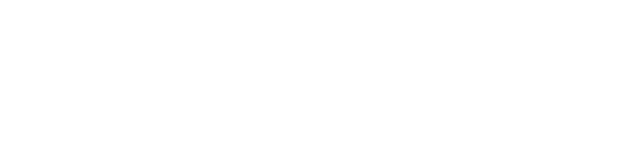
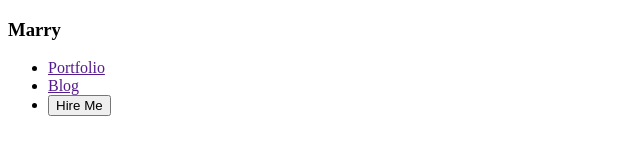
Before and after one commit to faruksiraje1469/web-developer-portfolio, a plain HTML site: page index.html in a window 1280 px wide. Shown: the whole page, without its empty margins (0-640 px from the left). Drawn offline with Linux system fonts and the light colour scheme.

Commit message:
style folder

```diff
--- a/index.html
+++ b/index.html
@@ -7,6 +7,14 @@
 </head>
 <body>
     <header>
+        <nav>
+            <h3>Marry</h3>
+            <ul>
+                <li><a href="">Portfolio</a></li>
+                <li><a href="">Blog</a></li>
+                <li><a href=""><button>Hire Me</button></a></li>
+            </ul>
+        </nav>
 
     </header>
 
```
Also changed, not shown: style/portfolio.css (added).
